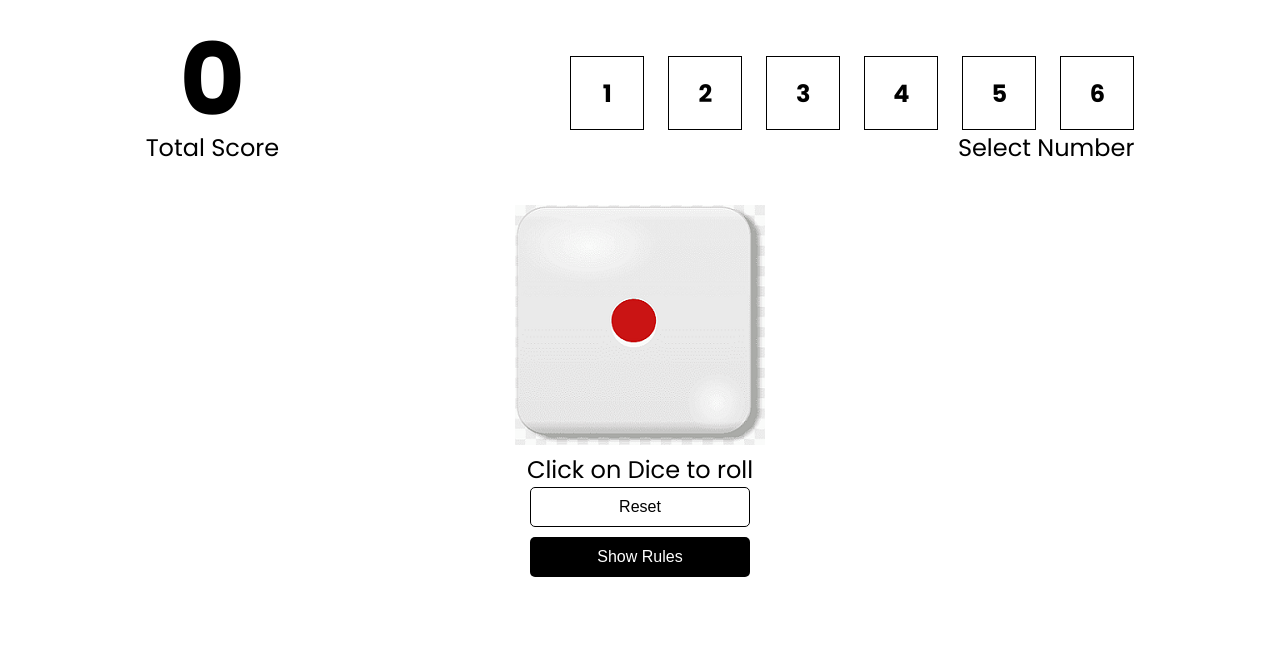
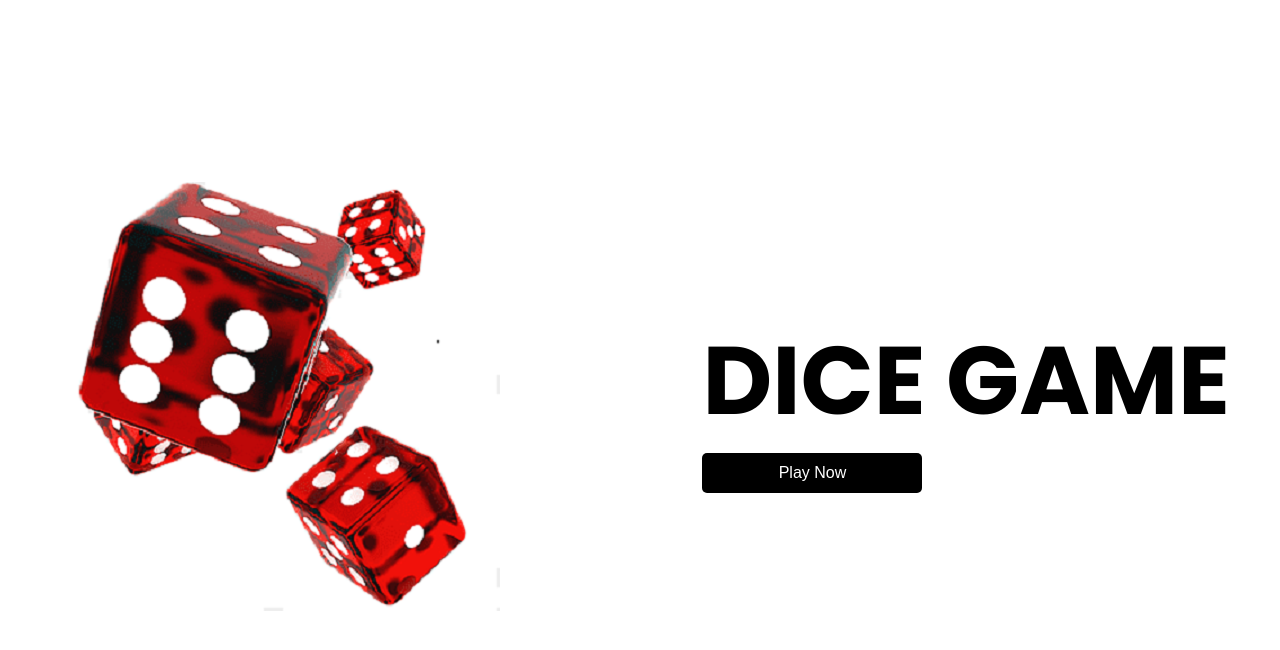
Before and after one commit to abhi-develope/Dice-Game--Reactjs, a React (Vite) app: page / in a window 1280 px wide. Shown: the top 650 px of the page. Built offline with nearby package versions, Linux system fonts and the light colour scheme.

Commit message:
fix some bug

```diff
--- a/src/App.jsx
+++ b/src/App.jsx
@@ -4,7 +4,7 @@ import StartGame from "./Components/StartGame";
 import GamePlay from "./Components/GamePlay";
 
 function App() {
-  const [isGameStarted, setGameStarted] = useState(true);
+  const [isGameStarted, setGameStarted] = useState(false);
 
   const toggleGamePlay = () =>{
     setGameStarted((prev) => !prev);
--- a/src/Components/Rule.jsx
+++ b/src/Components/Rule.jsx
@@ -6,9 +6,9 @@ const Rule = () => {
     <RuleContainer>
       <h2>How to play dice game</h2>
       <div className="txt">
-        <p>Click on dice image</p>
-        <p>after click on dice if selected number is equal to dice number you will get same point as dice{" "}</p>
-        <p>if you get wrong guess then 2 point will be deducted </p>
+        <p>. Click on dice image</p>
+        <p>. after click on dice if selected number is equal to dice number you will get same point as dice{" "}</p>
+        <p>. if you get wrong guess then 2 point will be deducted </p>
       </div>
     </RuleContainer>
   )
--- a/src/Components/StartGame.jsx
+++ b/src/Components/StartGame.jsx
@@ -9,7 +9,7 @@ const StartPage = ({toggle}) => {
       </div>
       <div className="content">
         <h1>DICE GAME</h1>
-        <Button>Play Now</Button>
+        <Button onClick={toggle}>Play Now</Button>
       </div>
     </Container>
   )
```
Also changed, not shown: public/images/dices.png.
